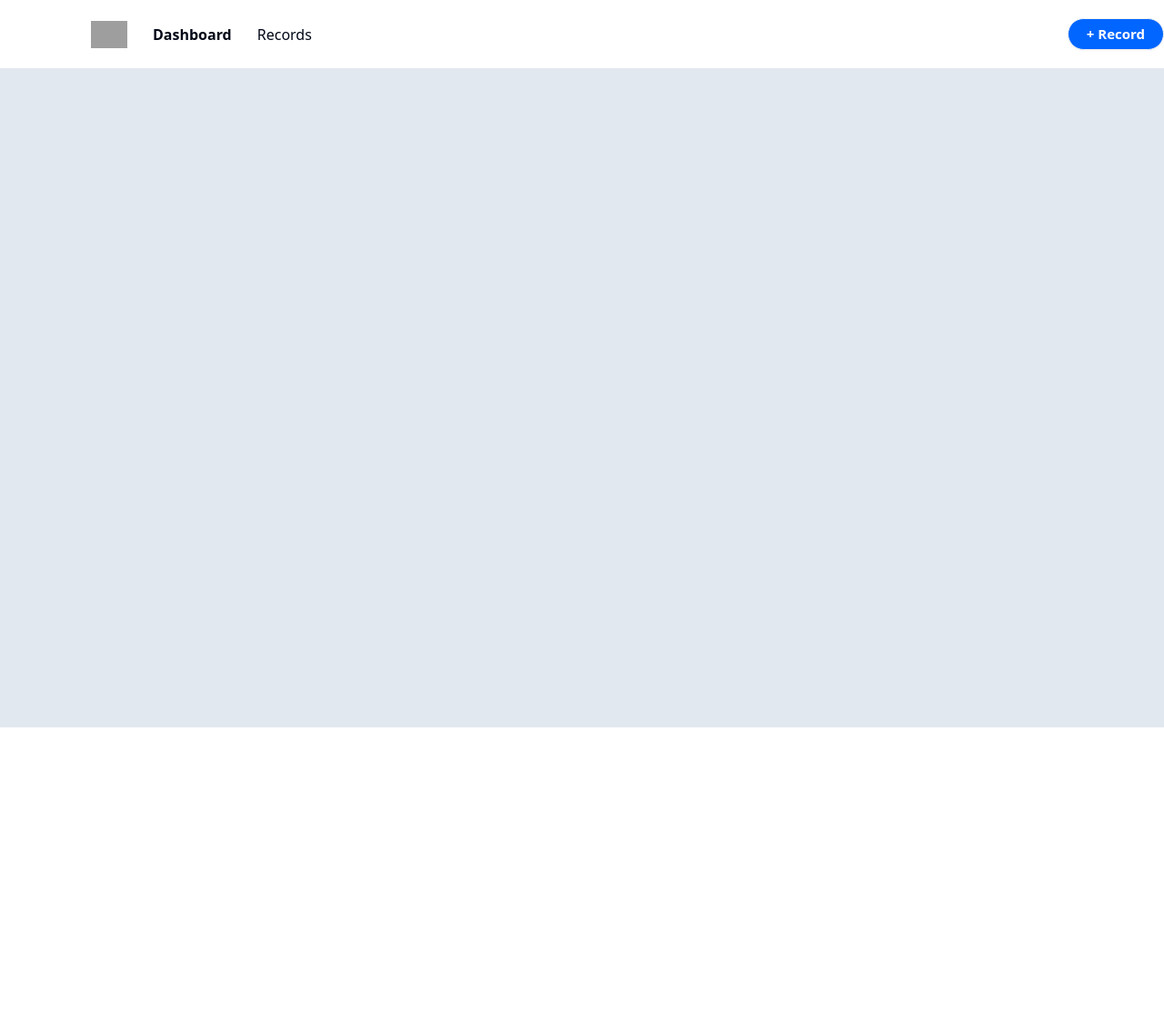
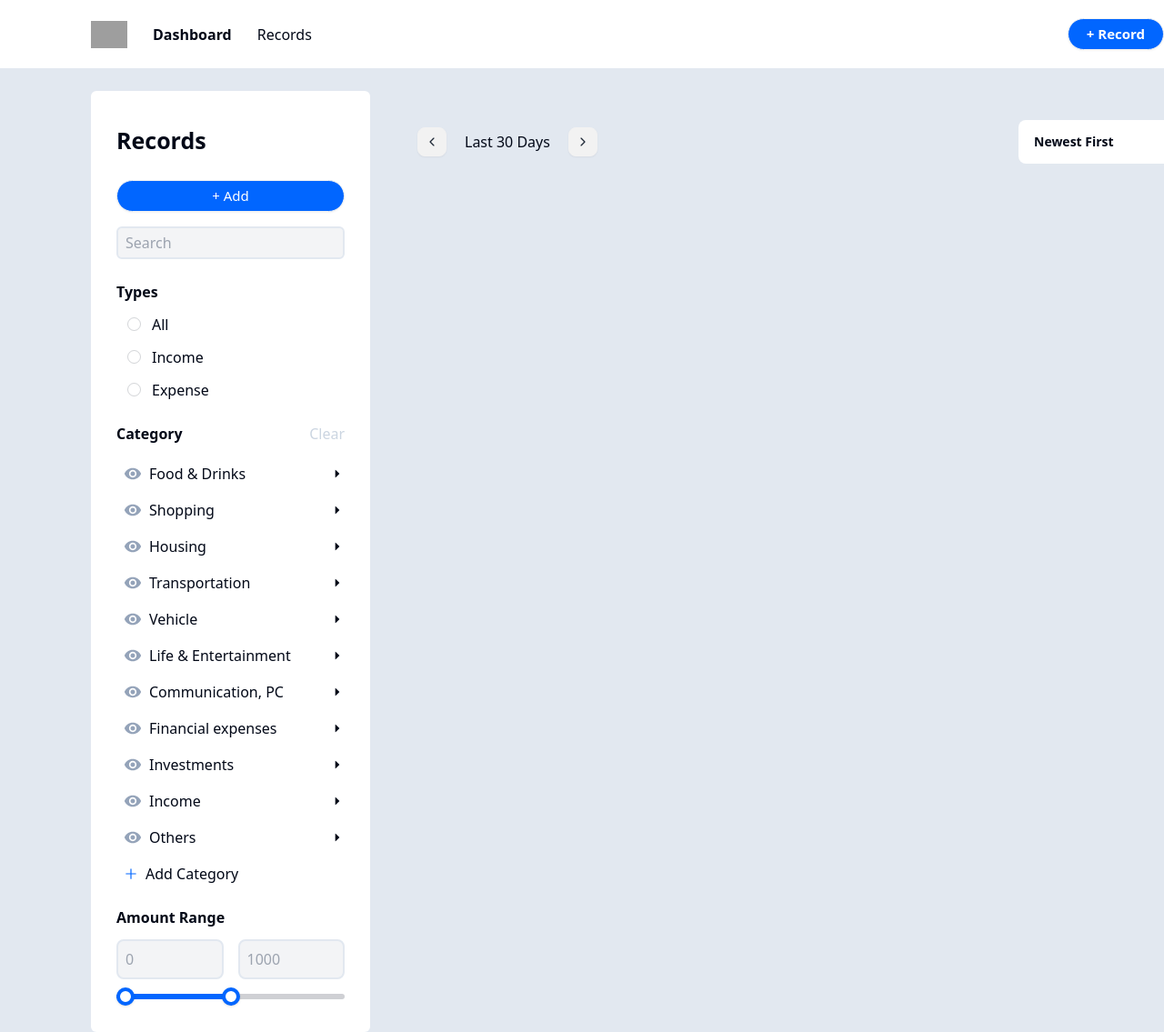
Before and after one commit to z0l0git/income-expense, a Next.js app in the folder frontend-income-expense/: page /records in a window 1280 px wide. Shown: the top 1135 px of the page at 91% size. Before the commit the page ends 800 px from the top, so only its background shows below. Built offline with nearby package versions, Linux system fonts and the light colour scheme; grey boxes are pictures that could not be loaded.

Commit message:
record column styled

```diff
--- a/frontend-income-expense/package.json
+++ b/frontend-income-expense/package.json
@@ -10,6 +10,7 @@
   },
   "dependencies": {
     "@radix-ui/react-icons": "^1.3.0",
+    "@radix-ui/react-slider": "^1.1.2",
     "axios": "^1.6.7",
     "chart.js": "^4.4.1",
     "class-variance-authority": "^0.7.0",
--- a/frontend-income-expense/src/components/BarChart.jsx
+++ b/frontend-income-expense/src/components/BarChart.jsx
@@ -1,5 +1,6 @@
 import { Bar } from "react-chartjs-2";
 import Chart from "chart.js/auto";
+
 const dataBar = {
   labels: ["Jan", "Feb", "Mar", "Apr", "May", "Jun", "Jul"],
   datasets: [
--- /dev/null
+++ b/frontend-income-expense/src/components/ColCategory.jsx
@@ -0,0 +1,33 @@
+import { MdRemoveRedEye } from "react-icons/md";
+import { GoTriangleRight } from "react-icons/go";
+
+export const ColCategory = () => {
+  const categories = [
+    { text: "Food & Drinks" },
+    { text: "Shopping" },
+    { text: "Housing" },
+    { text: "Transportation" },
+    { text: "Vehicle" },
+    { text: "Life & Entertainment" },
+    { text: "Communication, PC" },
+    { text: "Financial expenses" },
+    { text: "Investments" },
+    { text: "Income" },
+    { text: "Others" },
+  ];
+  return (
+    <div className="w-full h-full flex flex-col">
+      {categories.map(({ text }, index) => {
+        return (
+          <div key={index} className="flex items-center justify-between ">
+            <div className="flex items-center gap-2 py-2">
+              <MdRemoveRedEye size={20} color="#94a3b9" />
+              <p className="text-md">{text}</p>
+            </div>
+            <GoTriangleRight />
+          </div>
+        );
+      })}
+    </div>
+  );
+};
--- /dev/null
+++ b/frontend-income-expense/src/components/RecorcNav.jsx
@@ -0,0 +1,23 @@
+import { IoIosArrowBack, IoIosArrowForward } from "react-icons/io";
+
+export const RecordNav = () => {
+  return (
+    <div className="flex justify-between items-center px-5 py-3 ">
+      <div className="flex gap-5 items-center">
+        <button className="btn btn-square btn-sm">
+          <IoIosArrowBack />
+        </button>
+        <p>Last 30 Days</p>
+        <button className="btn btn-square btn-sm">
+          <IoIosArrowForward />
+        </button>
+      </div>
+      <select className="select h-[35px] w-[200px] max-w-xs font-semibold">
+        <option selected>Newest First</option>
+        <option>Oldest First</option>
+        <option>A - Z</option>
+        <option>Z - A</option>
+      </select>
+    </div>
+  );
+};
--- /dev/null
+++ b/frontend-income-expense/src/components/RecordCol.jsx
@@ -0,0 +1,88 @@
+import { LuCircle } from "react-icons/lu";
+import { AiOutlinePlus } from "react-icons/ai";
+import { ColCategory } from "@/components/ColCategory";
+import { Slider } from "@/components/ui/slider";
+import { useRouter } from "next/router";
+import { useState } from "react";
+
+export const RecordCol = () => {
+  const [showModal, setShowModal] = useState(false);
+
+  return (
+    <div className=" bg-[#fff] flex flex-col justify-center px-4 py-6 rounded-xl gap-6">
+      <h2 className="text-[25px] font-semibold">Records</h2>
+      <div className="flex flex-col gap-4">
+        <button className="btn btn-sm h-[35px] text-[15px] rounded-full font-light bg-[#0166FF] text-white px-5">
+          + Add
+        </button>
+
+        <input
+          type="text"
+          placeholder="Search"
+          outline="none"
+          className="border-2 px-2 py-1 rounded-md bg-gray-100"
+        />
+      </div>
+
+      <div className="flex flex-col gap-3">
+        <h2 className="text-md font-semibold">Types</h2>
+        <div className="pl-3 flex flex-col gap-3">
+          <div className="flex items-center gap-3  ">
+            <input
+              type="radio"
+              name="type"
+              className="radio w-[15px] h-[15px]"
+            />
+            <p className="text-md">All</p>
+          </div>
+          <div className="flex items-center gap-3">
+            <input
+              type="radio"
+              name="type"
+              className="radio w-[15px] h-[15px]"
+            />
+            <p className="text-md">Income</p>
+          </div>
+          <div className="flex items-center gap-3">
+            <input
+              type="radio"
+              name="type"
+              className="radio w-[15px] h-[15px]"
+            />
+            <p className="text-md">Expense</p>
+          </div>
+        </div>
+      </div>
+      <div className="flex flex-col gap-3">
+        <div className="flex items-center justify-between">
+          <h3 className="text-md font-semibold">Category</h3>
+          <p className="text-slate-300">Clear</p>
+        </div>
+        <div className="pl-2 w-full flex flex-col gap-2">
+          <ColCategory />
+          <p className="flex items-center text-md gap-2">
+            <AiOutlinePlus color="#0166FF" /> Add Category
+          </p>
+        </div>
+      </div>
+      <div>
+        <h3 className="text-md font-semibold pb-3">Amount Range</h3>
+        <div className="flex flex-col gap-4 ">
+          <div className="flex gap-4">
+            <input
+              type="number"
+              placeholder="0"
+              className="border-2 w-[50%] bg-[#F3F4F6] py-2 rounded-lg px-2"
+            />
+            <input
+              type="number"
+              placeholder="1000"
+              className="border-2 w-[50%] bg-[#F3F4F6] py-2 rounded-lg px-2"
+            />
+          </div>
+          <Slider defaultValue={[0, 500]} max={1000} step={1} />
+        </div>
+      </div>
+    </div>
+  );
+};
--- a/frontend-income-expense/src/components/SignUpSecond.jsx
+++ b/frontend-income-expense/src/components/SignUpSecond.jsx
@@ -15,9 +15,7 @@ export const SignUpSecond = (props) => {
         <h1 className="text-[30px] font-bold">Select base currency</h1>
         <div className="w-full flex flex-col gap-2 items-center">
           <select className="select w-full max-w-xs bg-gray-100 outline-none">
-            <option disabled selected>
-              MNT - Mongolian Tugrik
-            </option>
+            <option selected>MNT - Mongolian Tugrik</option>
             <option>USD - United States Dollar</option>
             <option>EUR - Euro</option>
             <option>JPY - Japanese Yen</option>
--- a/frontend-income-expense/src/components/SignUpThird.jsx
+++ b/frontend-income-expense/src/components/SignUpThird.jsx
@@ -16,7 +16,7 @@ export const SignUpThird = (props) => {
         <div className="w-full flex flex-col gap-2 items-center">
           <input
             className="input input-bordered w-full"
-            type="text"
+            type="number"
             placeholder="Ammount"
           />
           <p className="text-[14px] text-gray-500">
--- /dev/null
+++ b/frontend-income-expense/src/components/ui/slider.jsx
@@ -0,0 +1,24 @@
+import * as React from "react";
+import * as SliderPrimitive from "@radix-ui/react-slider";
+
+import { cn } from "@/lib/utils";
+
+const Slider = React.forwardRef(({ className, ...props }, ref) => (
+  <SliderPrimitive.Root
+    ref={ref}
+    className={cn(
+      "relative flex w-full touch-none select-none items-center",
+      className
+    )}
+    {...props}
+  >
+    <SliderPrimitive.Track className="relative h-1.5 w-full grow overflow-hidden rounded-full bg-primary/20">
+      <SliderPrimitive.Range className="absolute h-full bg-[#0166FF]" />
+    </SliderPrimitive.Track>
+    <SliderPrimitive.Thumb className="block h-5 w-5 rounded-full  border-[#0166FF] border-4 bg-background shadow transition-colors focus-visible:outline-none focus-visible:ring-1 focus-visible:ring-ring disabled:pointer-events-none disabled:opacity-50" />
+    <SliderPrimitive.Thumb className="block h-5 w-5 rounded-full  border-[#0166FF] border-4 bg-background shadow transition-colors focus-visible:outline-none focus-visible:ring-1 focus-visible:ring-ring disabled:pointer-events-none disabled:opacity-50" />
+  </SliderPrimitive.Root>
+));
+Slider.displayName = SliderPrimitive.Root.displayName;
+
+export { Slider };
--- a/frontend-income-expense/src/pages/records/index.js
+++ b/frontend-income-expense/src/pages/records/index.js
@@ -1,8 +1,12 @@
 import Image from "next/image";
+import { RecordNav } from "@/components/RecorcNav";
+import { TiArrowSortedDown } from "react-icons/ti";
+import { RecordCol } from "@/components/RecordCol";
+
 export default function Home() {
   return (
-    <div className="w-[1440px] h-screen flex flex-col items-center m-auto bg-slate-200">
-      <div className="w-full flex justify-between items-center px-[100px] py-5 bg-white">
+    <div className="w-[1440px] h-fit flex flex-col items-center m-auto bg-slate-200">
+      <div className="w-full flex justify-between items-center px-[100px] py-5 bg-white mb-[25px]">
         <div className="flex items-center gap-7 ">
           <Image src="/headerlogo.png" alt="logo" width={40} height={40} />
           <p className="heading-4 font-bold cursor-pointer">Dashboard</p>
@@ -16,9 +20,14 @@ export default function Home() {
         </div>
       </div>
 
-      <div className="flex">
-        <div></div>
-        <div></div>
+      <div className="h-[100%] w-full flex justify-between px-[100px] gap-8">
+        <div className="w-[25%] bg-white h-full rounded-md p-3 flex flex-col gap-6">
+          <RecordCol />
+        </div>
+        <div className="w-[80%] h-[100%] mt-5">
+          <RecordNav />
+          <div></div>
+        </div>
       </div>
     </div>
   );
```
Also changed, not shown: 2 other files (tests, documents, lock files or other folders).
